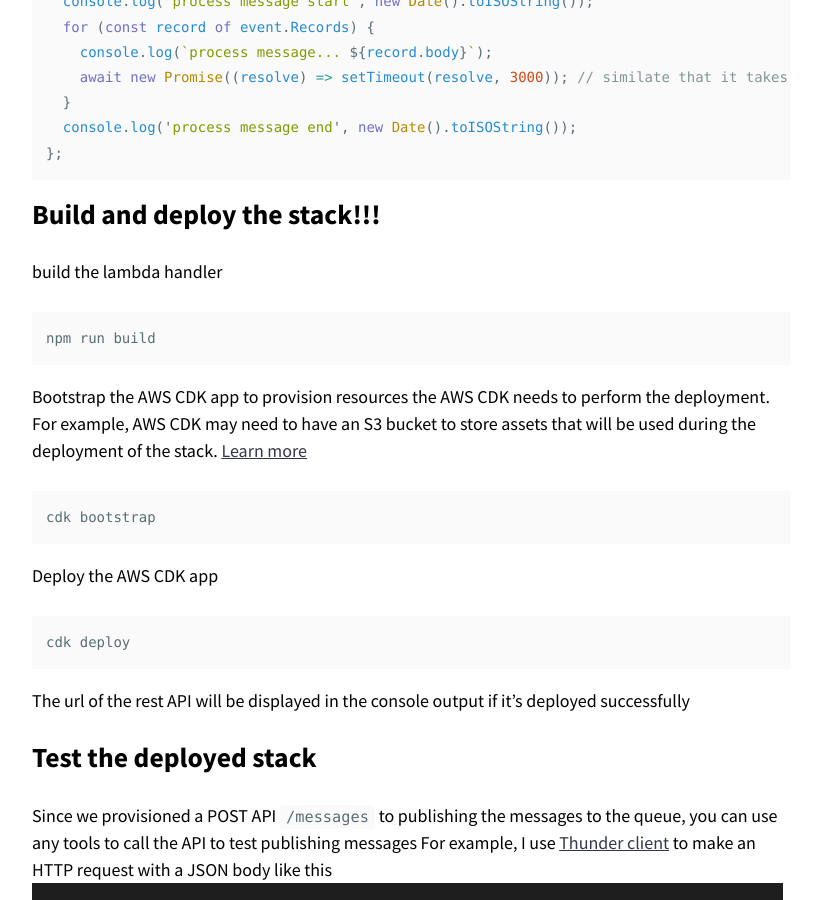
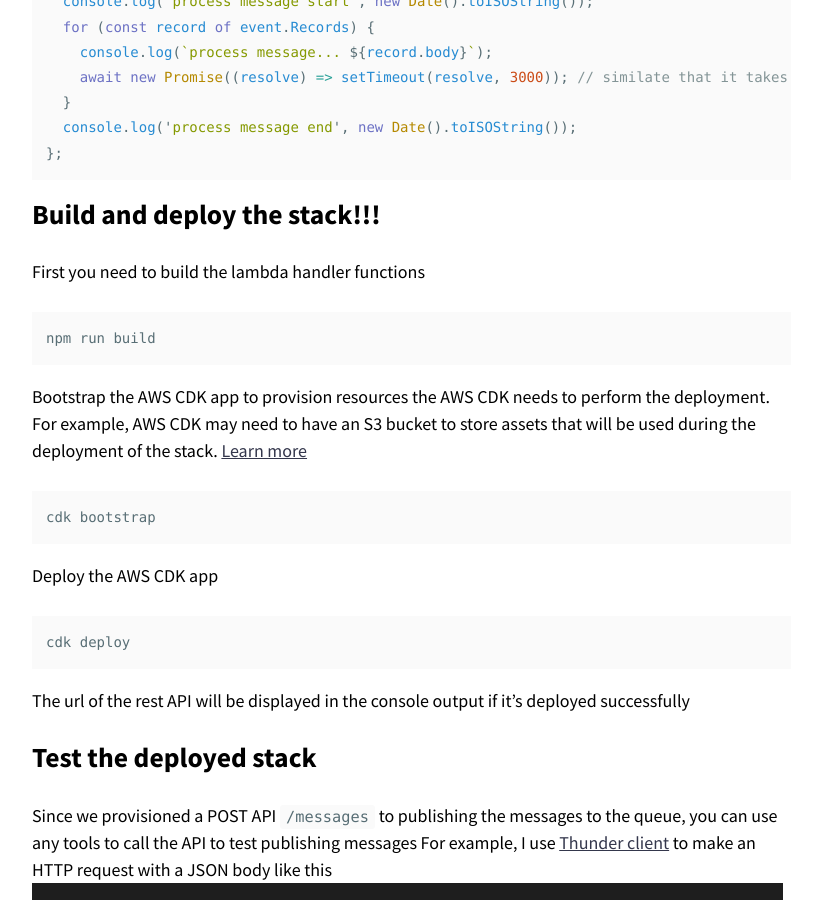
Before and after one commit to singmak/singmak.github.io, a Jekyll site: the page built from _posts/2021-5-16-sqs-fifo-lambda.md, in a window 1280 px wide and 900 px high, scrolled down 5008 px. Shown: the whole window, without its empty margins (343-1161 px from the left). Built offline with Jekyll 4.4.1, drawn with Linux system fonts in a browser that asks for light colours; nearby versions of some CDN libraries.

Commit message:
correct the sentences

````diff
--- a/_posts/2021-5-16-sqs-fifo-lambda.md
+++ b/_posts/2021-5-16-sqs-fifo-lambda.md
@@ -169,7 +169,7 @@ export const processMessage = async (event: SQSEvent) => {
 ```
 
 ## Build and deploy the stack!!!
-build the lambda handler
+First you need to build the lambda handler functions
 ```sh
 npm run build
 ```
````
